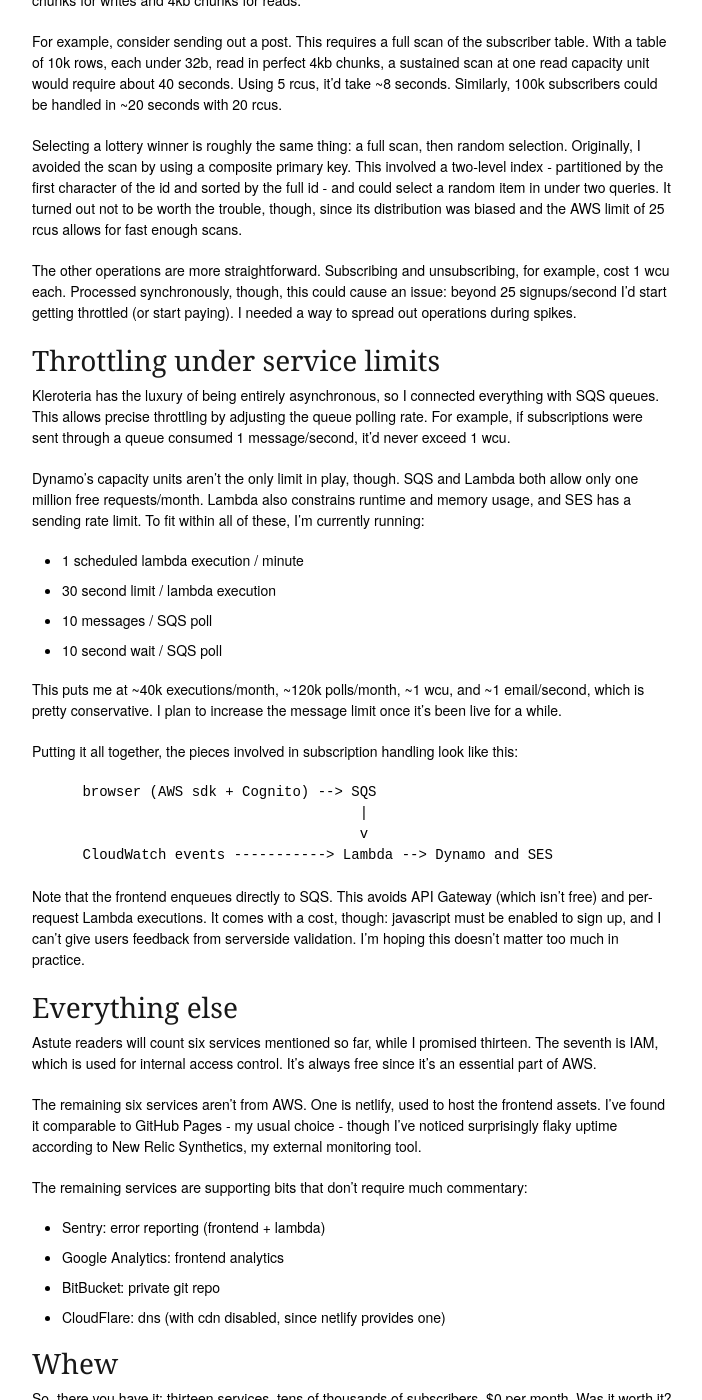
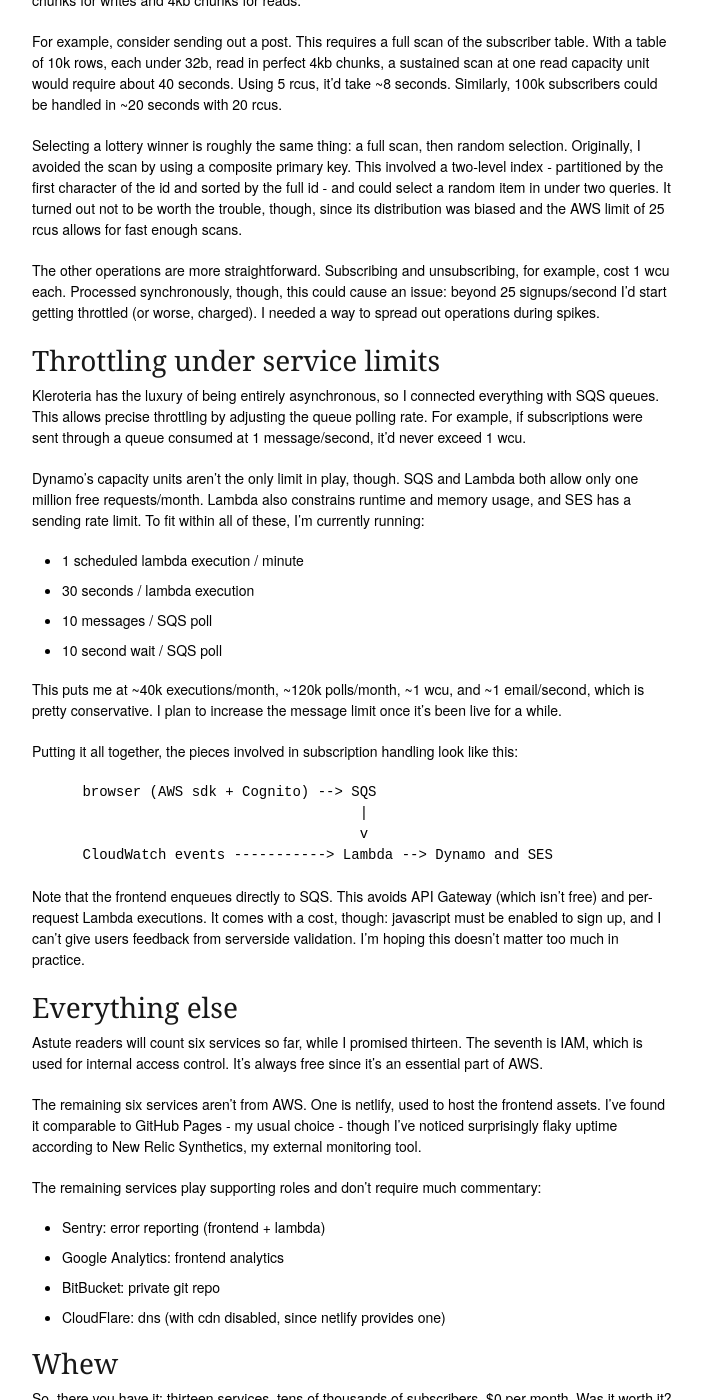
Before and after one commit to simon-weber/simon-weber.github.com, a Jekyll site: the page built from _posts/2018-07-09-running-kleroteria-for-free-by-abusing-free-tiers.md, in a window 1280 px wide and 1400 px high, scrolled down 1255 px. Shown: the whole window, without its empty margins (438-1140 px from the left). Built offline with Jekyll 4.4.1, drawn with Linux system fonts in a browser that asks for light colours; some of the changed text lies outside the part shown.

Commit message:
clean up k8a post

```diff
--- a/_posts/2018-07-09-running-kleroteria-for-free-by-abusing-free-tiers.md
+++ b/_posts/2018-07-09-running-kleroteria-for-free-by-abusing-free-tiers.md
@@ -74,14 +74,14 @@
 
 The other operations are more straightforward.
 Subscribing and unsubscribing, for example, cost 1 wcu each.
-Processed synchronously, though, this could cause an issue: beyond 25 signups/second I'd start getting throttled (or start paying).
+Processed synchronously, though, this could cause an issue: beyond 25 signups/second I'd start getting throttled (or worse, charged).
 I needed a way to spread out operations during spikes.
 
 ### Throttling under service limits
 
 Kleroteria has the luxury of being entirely asynchronous, so I connected everything with SQS queues.
 This allows precise throttling by adjusting the queue polling rate.
-For example, if subscriptions were sent through a queue consumed 1 message/second, it'd never exceed 1 wcu.
+For example, if subscriptions were sent through a queue consumed at 1 message/second, it'd never exceed 1 wcu.
 
 Dynamo's capacity units aren't the only limit in play, though.
 SQS and Lambda both allow only one million free requests/month.
@@ -89,7 +89,7 @@
 To fit within all of these, I'm currently running:
 
 * 1 scheduled lambda execution / minute
-* 30 second limit / lambda execution
+* 30 seconds / lambda execution
 * 10 messages / SQS poll
 * 10 second wait / SQS poll
 
@@ -114,7 +114,7 @@
 
 ### Everything else
 
-Astute readers will count six services mentioned so far, while I promised thirteen.
+Astute readers will count six services so far, while I promised thirteen.
 The seventh is IAM, which is used for internal access control.
 It's always free since it's an essential part of AWS.
 
@@ -122,7 +122,7 @@
 One is netlify, used to host the frontend assets.
 I've found it comparable to GitHub Pages - my usual choice - though I've noticed surprisingly flaky uptime according to New Relic Synthetics, my external monitoring tool.
 
-The remaining services are supporting bits that don't require much commentary:
+The remaining services play supporting roles and don't require much commentary:
 
 * Sentry: error reporting (frontend + lambda)
 * Google Analytics: frontend analytics
@@ -133,8 +133,8 @@
 
 So, there you have it: thirteen services, tens of thousands of subscribers, $0 per month.
 Was it worth it?
-Probably not, from the context of a side project.
-Reading pricing docs, planning Dynamo capacity, and setting up a local environment added days to what would have otherwise been a weekend project.
+Probably not, at least in the context of a side project.
+Reading pricing docs, planning Dynamo capacity, and setting up a local environment added days to what should have been a weekend project.
 That said, it was a fun challenge and the result is more robust than my usual vps setups.
 
 **[Go join Kleroteria](https://www.kleroteria.org/) so I can justify my effort!**
```
